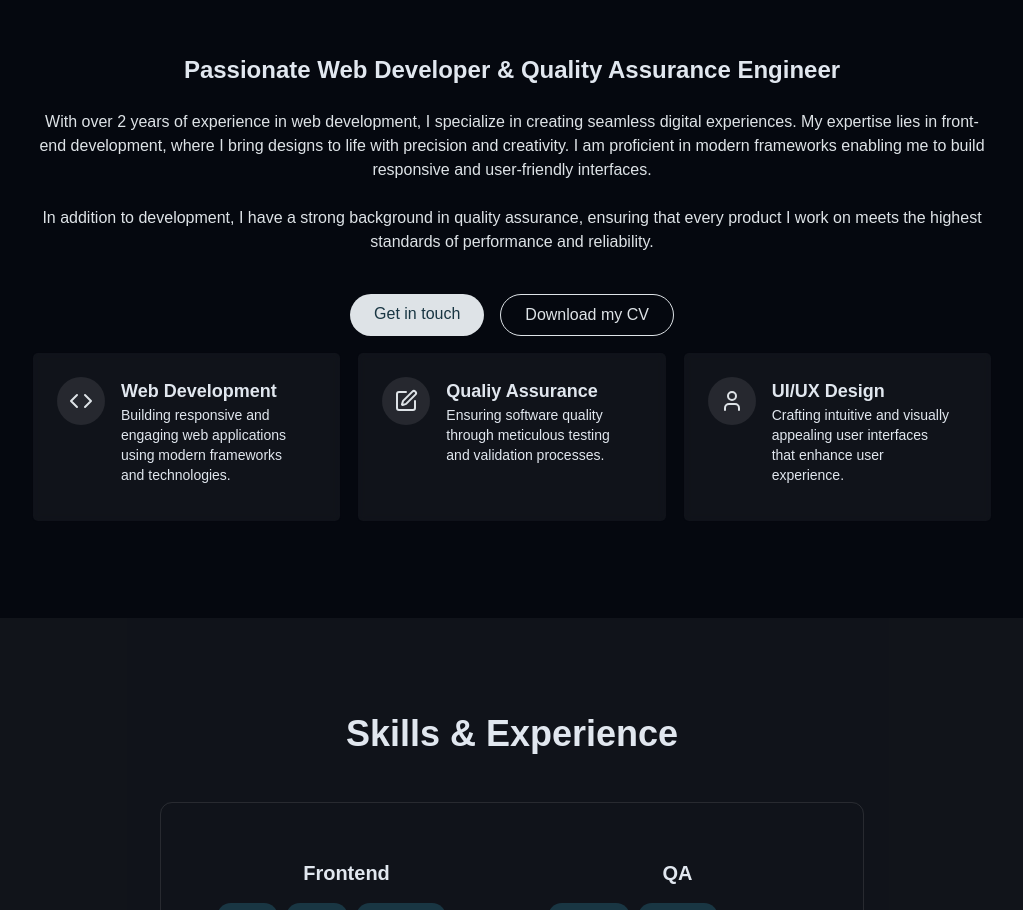
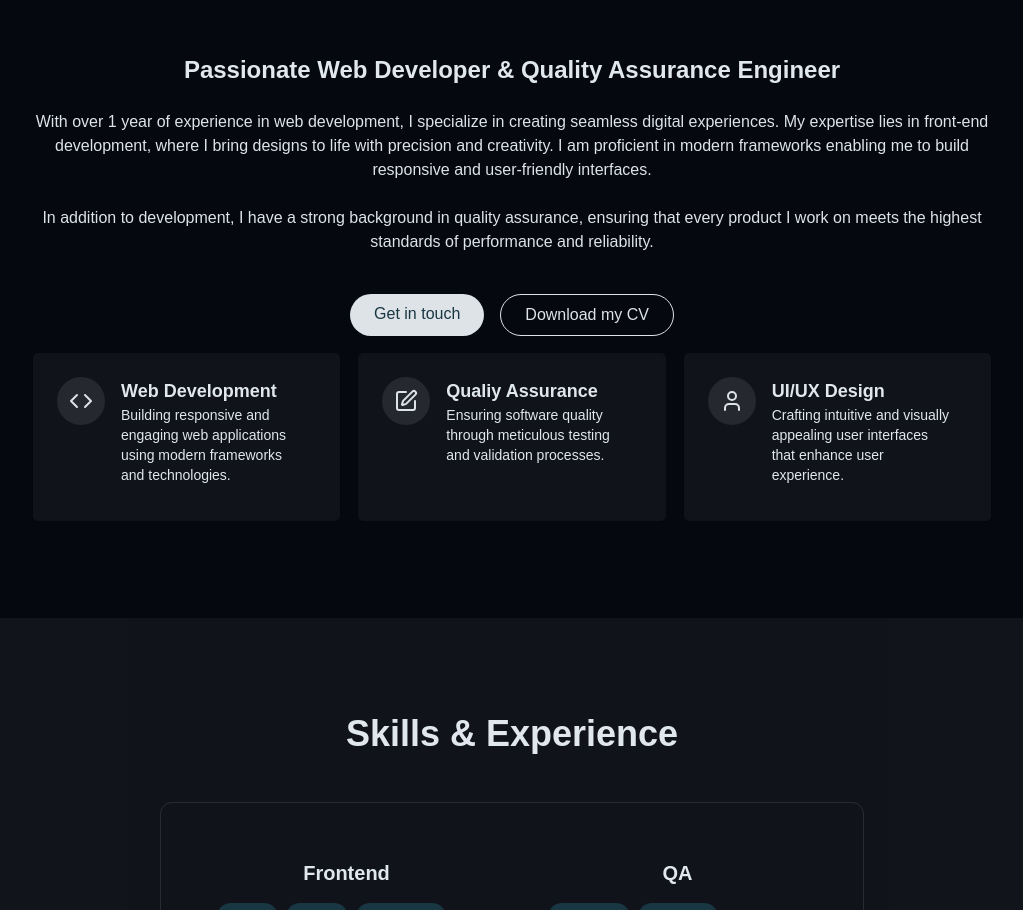
Before and after one commit to taiye-aa/Portfolio, a React (Vite) app: page / in a window 1280 px wide. Shown: the part 930-1840 px from the top of the page, without its empty margins (128-1151 px from the left). Built offline with nearby package versions, Linux system fonts and the light colour scheme; a web font is replaced by a local one.

Commit message:
CV UPDATES

```diff
--- a/src/components/About.jsx
+++ b/src/components/About.jsx
@@ -13,7 +13,7 @@ const About = () => {
             <div className='space-y-6'>
                 <h3 className='text-2xl font-semibold'>Passionate Web Developer & Quality Assurance Engineer</h3>
                 <p className='text-primary'>
-                    With over 2 years of experience in web development, I specialize in creating seamless digital experiences.
+                    With over 1 year of experience in web development, I specialize in creating seamless digital experiences.
                     My expertise lies in front-end development, where I bring designs to life with precision and creativity.
                     I am proficient in modern frameworks enabling me to build responsive and user-friendly interfaces.
                 </p>
```
Also changed, not shown: 2 other files (tests, documents, lock files or other folders).
